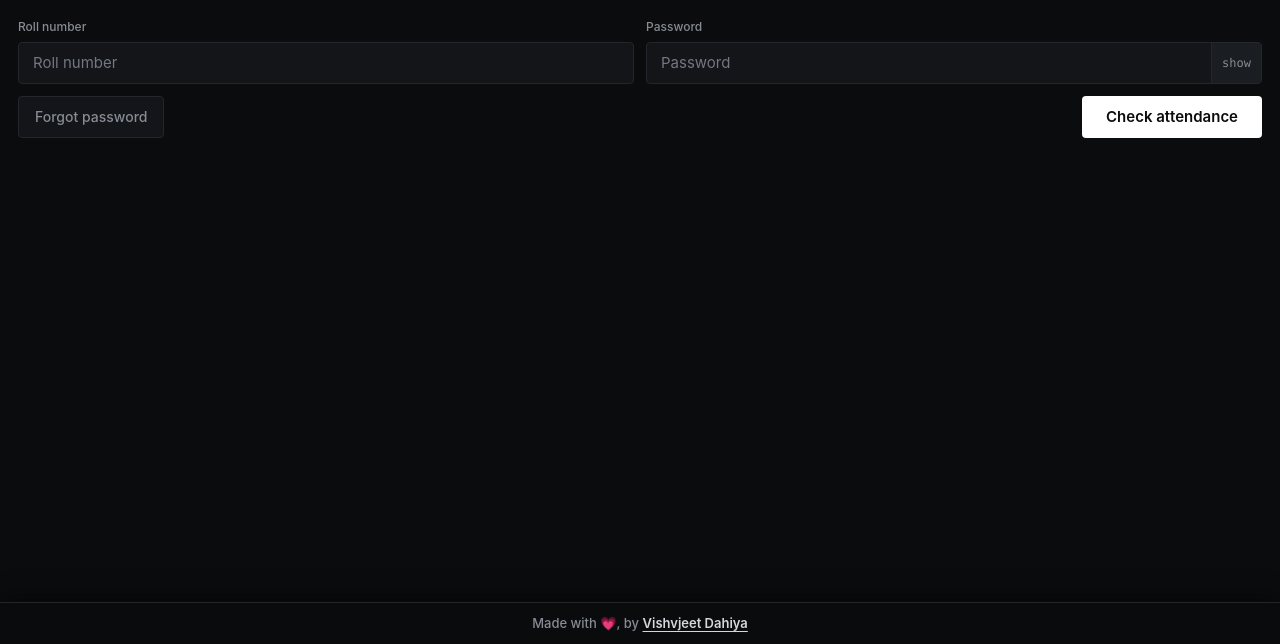
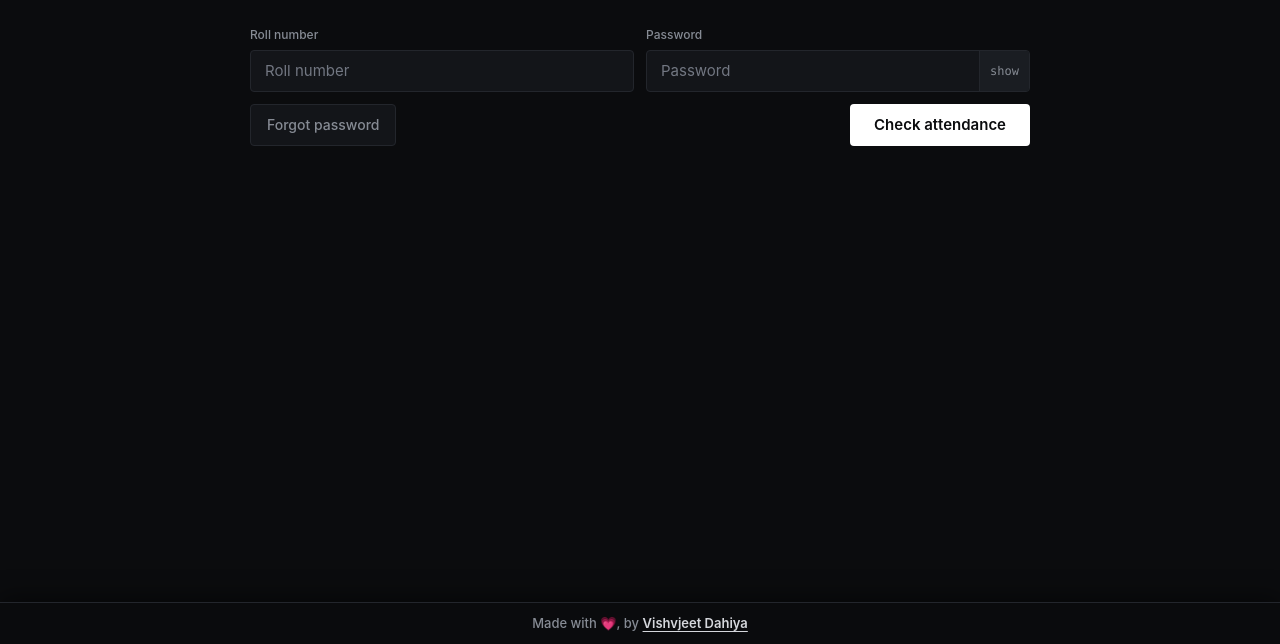
Before and after one commit to Vishvjeetdahiya/DCRUST, a plain HTML site: page index.html in a window 1280 px wide. Shown: the part 156-800 px from the top of the page. Drawn offline with Linux system fonts and the light colour scheme.

Commit message:
fix(desktop): restore centered middle container layout on desktop

```diff
--- a/index.html
+++ b/index.html
@@ -43,13 +43,11 @@ body {
   touch-action: pan-y;
 }
 .wrap {
+  width: 100%;
   max-width: 820px;
   margin: 0 auto;
-  padding: 40px 18px 120px;
+  padding: 48px 20px 120px;
   box-sizing: border-box;
-  width: 100%;
-  max-width: 100%;
-  overflow-x: hidden;
 }
 @media (max-width: 520px) {
   .wrap { padding: 24px 12px 120px; }
```
